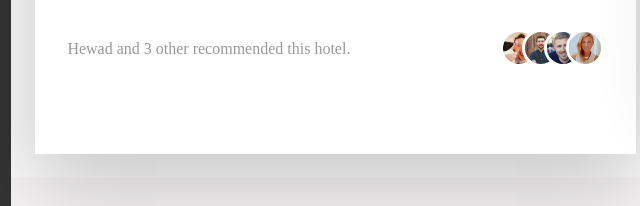
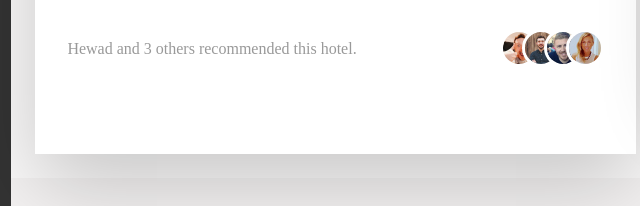
Before and after one commit to S-Najim-S/Hotelpage, a website: page index.html in a window 1280 px wide. Shown: the part 995-1201 px from the top of the page, 219-859 px from the left. Drawn offline with Linux system fonts and the light colour scheme.

Commit message:
Update index.html

```diff
--- a/index.html
+++ b/index.html
@@ -179,7 +179,7 @@
               </ul>
               <div class="recommend">
                 <p class="recommend__count">
-                  Hewad and 3 other recommended this hotel.
+                  Hewad and 3 others recommended this hotel.
                 </p>
                 <div class="recommend__friends">
                   <img
```
